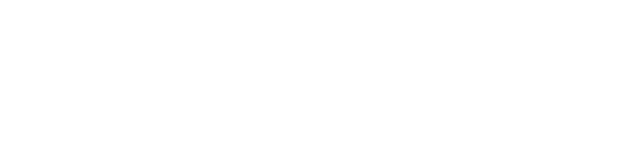
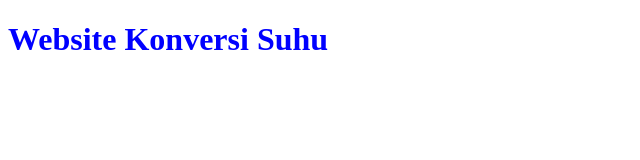
Before and after one commit to revou-fundamental-course/19-may-25-abidasshidiqienugraha, a plain HTML site: page index.html in a window 1280 px wide. Shown: the whole page, without its empty margins (0-640 px from the left). Drawn offline with Linux system fonts and the light colour scheme.

Commit message:
create css

```diff
--- /dev/null
+++ b/css/style.css
@@ -0,0 +1,3 @@
+h1 {
+    color: blue;
+}
--- a/index.html
+++ b/index.html
@@ -4,8 +4,10 @@
     <meta charset="UTF-8">
     <meta name="viewport" content="width=device-width, initial-scale=1.0">
     <title>Mini Project RevoU</title>
+    <link rel="stylesheet" type="text/css" href="css/style.css"
 </head>
 <body>
+    <h1>Website Konversi Suhu</h1>
 
 </body>
 </html>
```
